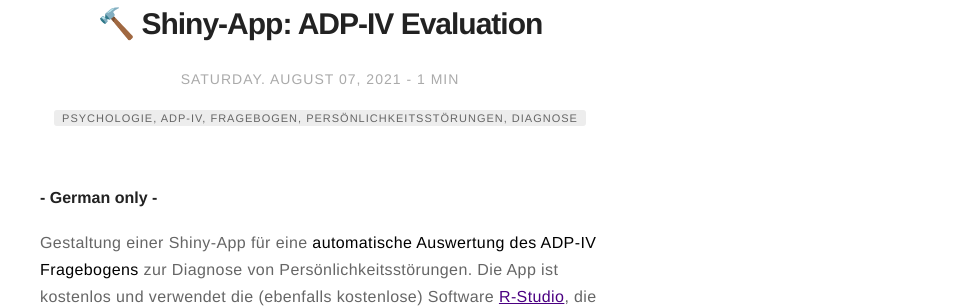
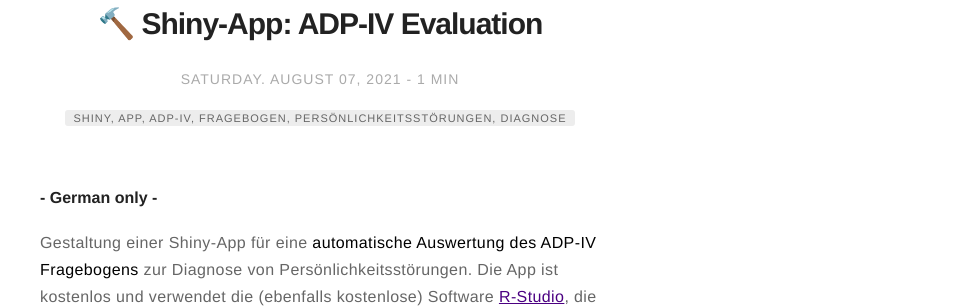
Before and after one commit to nicorost/nicorost.github.io, a Jekyll site: the page built from _posts/2021-08-07-adp_iv_app.md, in a window 1280 px wide. Shown: the part 395-703 px from the top of the page, without its empty margins (320-1280 px from the left). Built offline with Jekyll 4.4.1, drawn with Linux system fonts in a browser that asks for light colours; emoji names are drawn with the system emoji font.

Commit message:
new tags

```diff
--- a/_posts/2021-08-07-adp_iv_app.md
+++ b/_posts/2021-08-07-adp_iv_app.md
@@ -2,7 +2,7 @@
 title: ":hammer: Shiny-App: ADP-IV Evaluation"
 layout: post
 date: 2021-08-07 12:00
-tag: psychologie, adp-iv, fragebogen, persönlichkeitsstörungen, diagnose
+tag: shiny, app, adp-iv, fragebogen, persönlichkeitsstörungen, diagnose
 image: /assets/images/adp_iv_app.png
 headerImage: true
 projects: true
```
